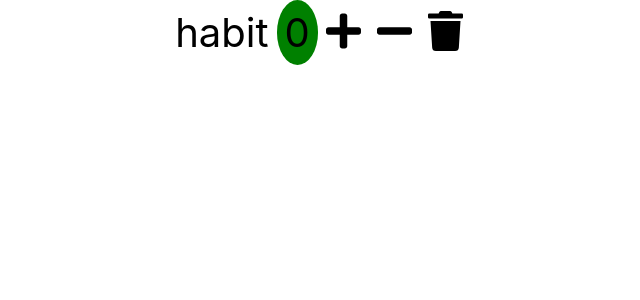
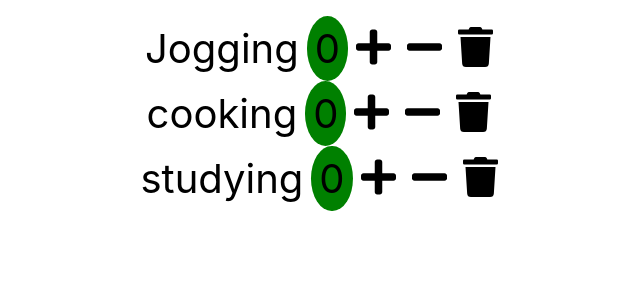
Before and after one commit to csjv95/react_basic_habit_tracker2, a React (Create React App) app: page / in a window 1280 px wide. Shown: the top 300 px of the page, without its empty margins (321-961 px from the left). Built offline with nearby package versions, Linux system fonts and the light colour scheme.

Commit message:
create Habits and Habits have state data

```diff
--- a/src/app.jsx
+++ b/src/app.jsx
@@ -1,9 +1,9 @@
-import Habit from "./componets/habit";
+import Habits from "./componets/habits";
 import './app.css';
 
 function App() {
   return (
-    <Habit />
+    <Habits />
   );
 }
 
--- a/src/componets/habit.jsx
+++ b/src/componets/habit.jsx
@@ -23,12 +23,13 @@ class Habit extends Component {
   delete = ()=> {
     console.log('delete');
   }
+  render() {
+    const {name , count} = this.props.habit;
 
-  render() {
     return (
       <li className='habit'>
-        <span className='habit_name'>habit</span>
-        <span className='habit_count'>{this.state.count}</span>
+        <span className='habit_name'>{name}</span>
+        <span className='habit_count'>{count}</span>
         <button className='habit_btn habit_increase' onClick={this.increment}>
           <i className="fas fa-plus"></i>
         </button>
--- /dev/null
+++ b/src/componets/habits.jsx
@@ -0,0 +1,27 @@
+import React, { Component } from 'react';
+import Habit from './habit';
+
+class Habits extends Component {
+  constructor(props) {
+    super(props);
+    this.state = {
+      habit : [
+        {id : 1, name : 'Jogging', count : 0 },
+        {id : 2, name : 'cooking', count : 0 },
+        {id : 3, name : 'studying', count : 0 }
+
+      ]
+    }
+  }
+
+  render() {
+    const habit = this.state.habit;
+    return (
+      <ul>
+        {habit.map(habit => <Habit key={habit.id} habit={habit}/>)}
+      </ul>
+    );
+  }
+}
+
+export default Habits;
```
Also changed, not shown: 2 other files (tests, documents, lock files or other folders).
